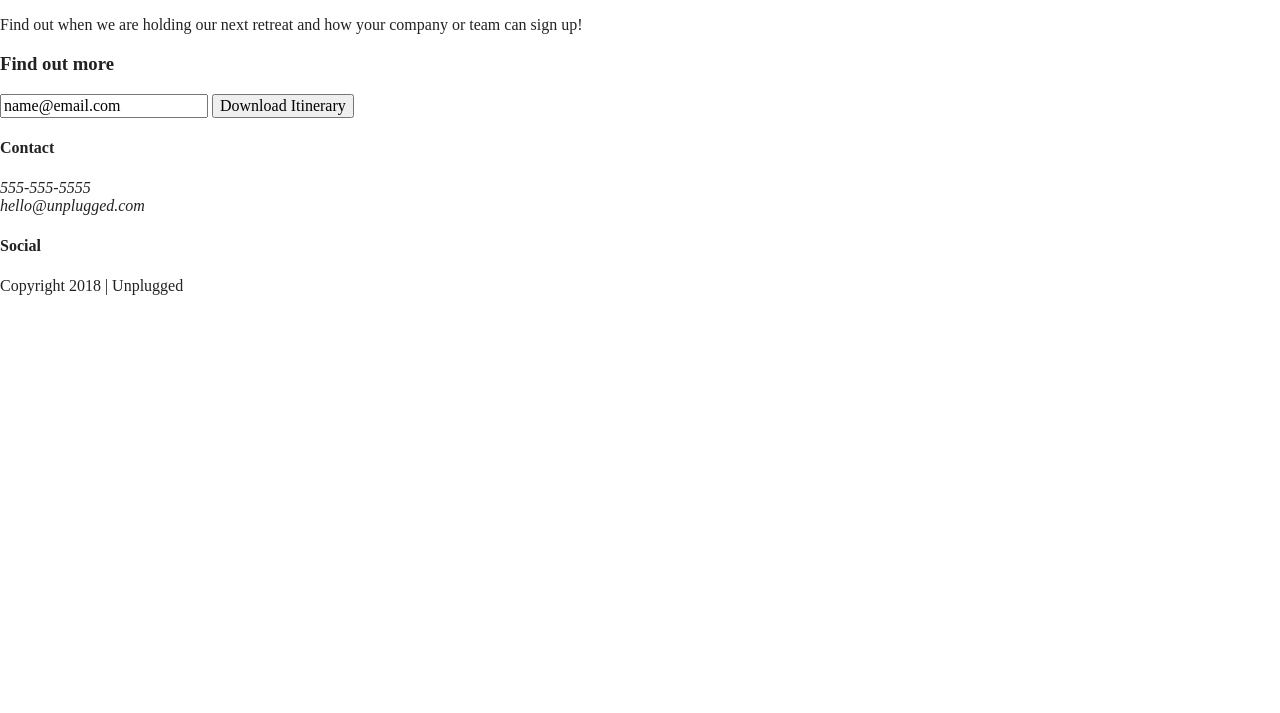
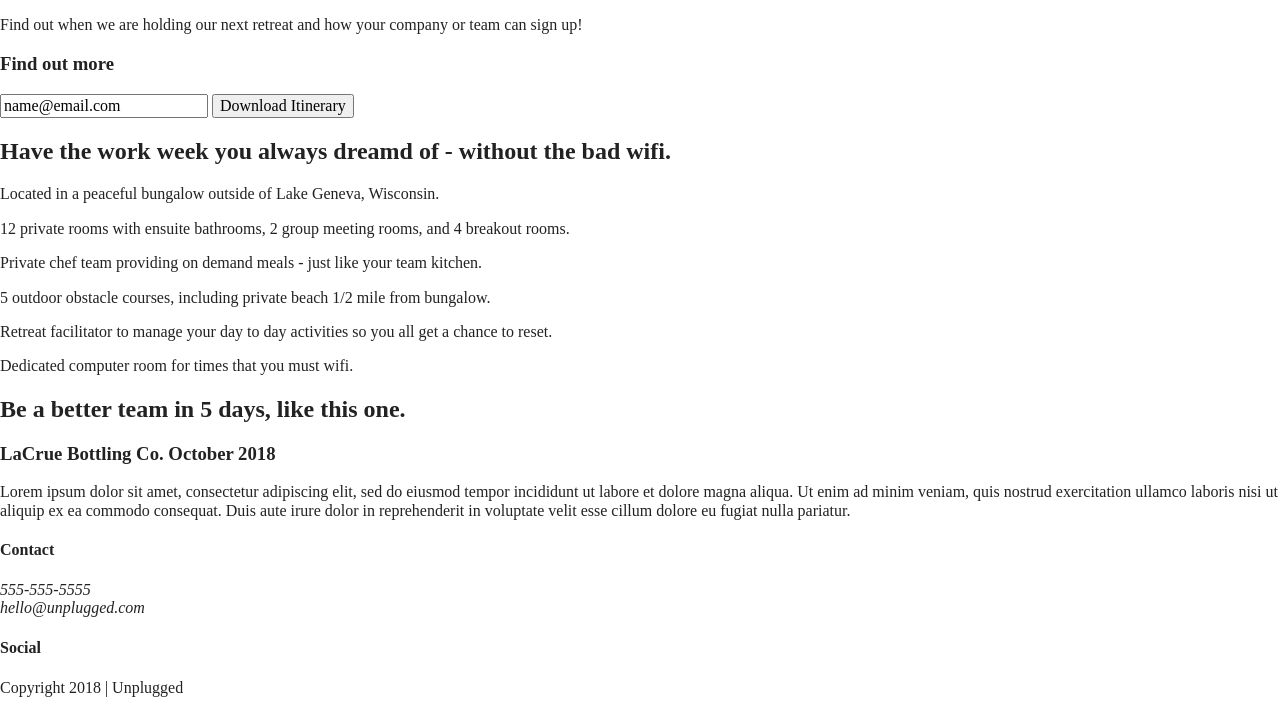
Before and after one commit to amber-khem/unplugged-retreat, a website built with Parcel: page index.html in a window 1280 px wide. Shown: the part 176-889 px from the top of the page. Before the commit the page ends 800 px from the top, so only its background shows below. Built offline with nearby package versions, Linux system fonts and the light colour scheme.

Commit message:
Updated coding

```diff
--- a/index.html
+++ b/index.html
@@ -54,6 +54,48 @@
         <input type="button" value="Download Itinerary">
       </div>
     </aside>
+    <section class="features">
+      <div class="content-wrapper">
+        <h2>Have the work week you always dreamd of - without the bad wifi.</h2>
+        <div class="features-items">
+          <article>
+            <p class="fontawesome-icon"></p>
+            <p class="features-item-description">Located in a peaceful bungalow outside of Lake Geneva, Wisconsin.</p>
+          </article>
+          <article>
+            <p class="fontawesome-icon"></p>
+            <p class="features-item-description">12 private rooms with ensuite bathrooms, 2 group meeting rooms, and 4 breakout rooms.</p>
+          </article>
+          <article>
+            <p class="fontawesome-icon"></p>
+            <p class="feature-item-description">Private chef team providing on demand meals - just like your team kitchen.</p>
+          </article>
+          <article>
+            <p class="fontawesome-icon"></p>
+            <p class="features-item-description">5 outdoor obstacle courses, including private beach 1/2 mile from bungalow.</p>
+          </article>
+          <article>
+            <p class="fontawesome-icon"></p>
+            <p class="features-item-description">Retreat facilitator to manage your day to day activities so you all get a chance to reset.</p>
+          </article>
+          <article>
+            <p class="fontawesome-icon"></p>
+            <p class="features-item-description">Dedicated computer room for times that you must wifi.</p>
+          </article>
+        </div>
+      </div>
+    </section>
+    <section class="reviews">
+      <div class="content-wrapper">
+        <h2>Be a better team in 5 days, like this one.</h2>
+        <article>
+          <div>
+            <h3>LaCrue Bottling Co. October 2018</h3>
+            <p>Lorem ipsum dolor sit amet, consectetur adipiscing elit, sed do eiusmod tempor incididunt ut labore et dolore magna aliqua. Ut enim ad minim veniam, quis nostrud exercitation ullamco laboris nisi ut aliquip ex ea commodo consequat. Duis aute irure dolor in reprehenderit in voluptate velit esse cillum dolore eu fugiat nulla pariatur.</p>
+          </div>
+        </article>
+      </div>
+    </section>
   </main>
   <footer>
     <div class="content-wrapper">
```
